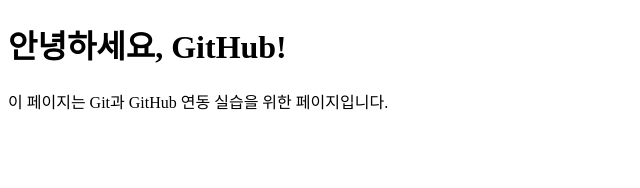
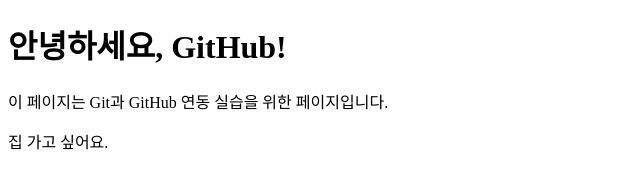
Before and after one commit to LJWE1/my-first-git-project, a plain HTML site: page my-first-git-project/index.html in a window 1280 px wide. Shown: the whole page, without its empty margins (0-640 px from the left). Drawn offline with Linux system fonts and the light colour scheme.

Commit message:
페이지 내용 추가

```diff
--- a/my-first-git-project/index.html
+++ b/my-first-git-project/index.html
@@ -8,6 +8,6 @@
 <body>
     <h1>안녕하세요, GitHub!</h1>
     <p>이 페이지는 Git과 GitHub 연동 실습을 위한 페이지입니다.</p>
-
+    <p>집 가고 싶어요.</p>
 </body>
 </html>
```
